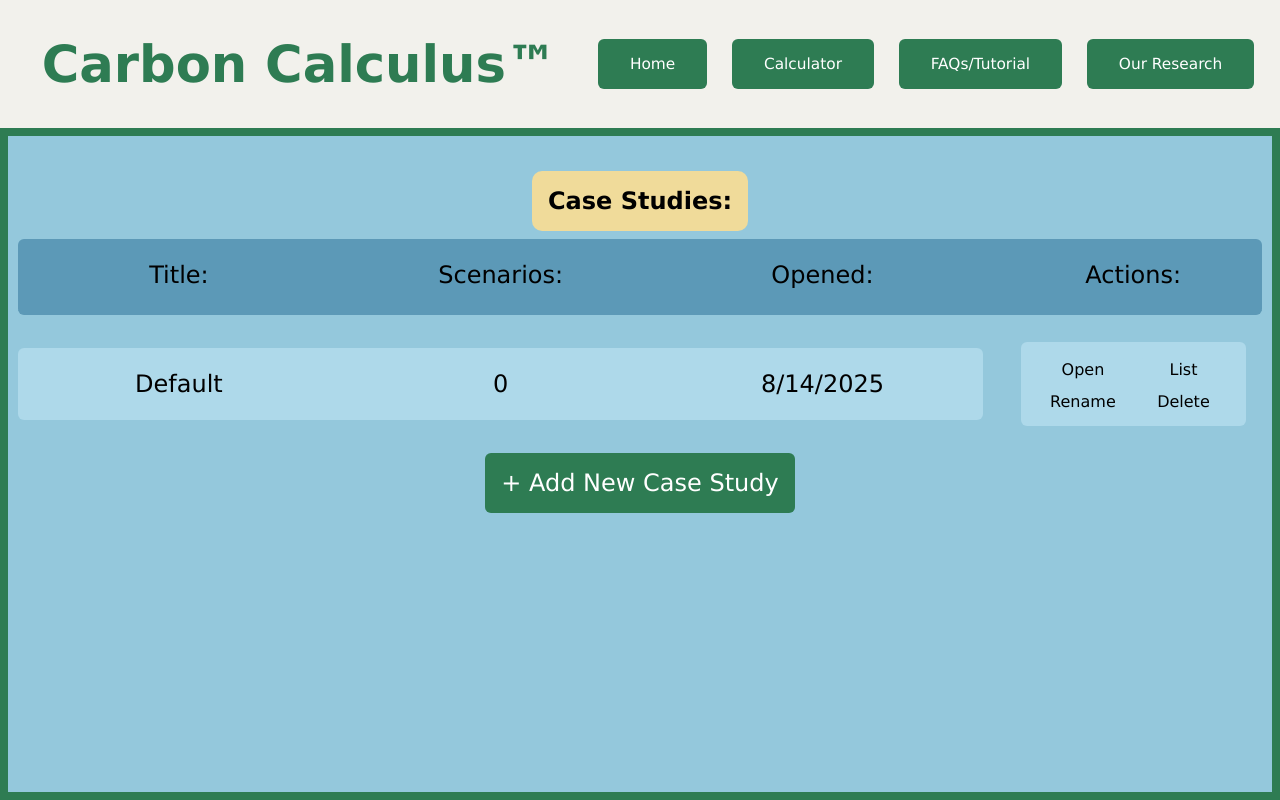
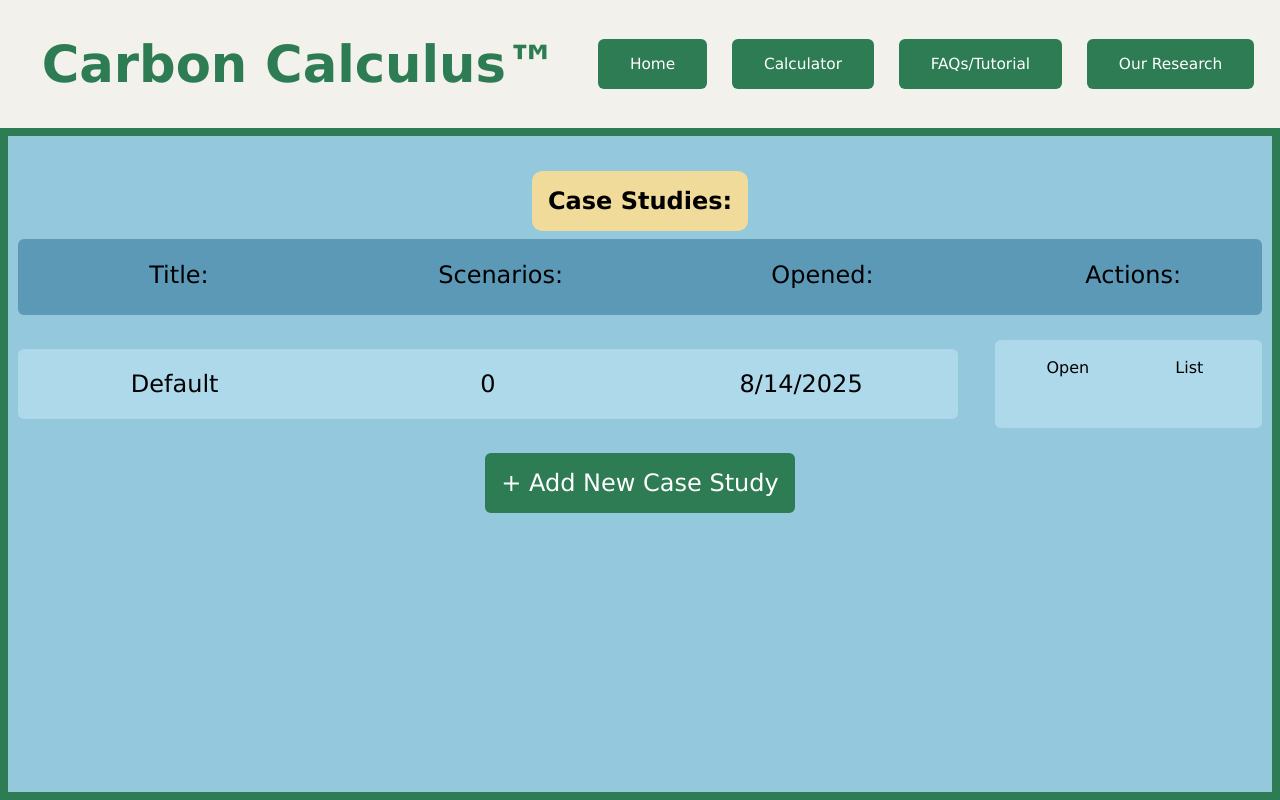
Before and after one commit to rjacks02/carboncalculus, a React (Vite) app: page /carboncalculus/CaseStudies in a window 1280 px wide. Built offline with nearby package versions, Linux system fonts and the light colour scheme.

Commit message:
Add comments to Case Studies

```diff
--- a/src/css/NPV.module.css
+++ b/src/css/NPV.module.css
@@ -488,8 +488,7 @@ html, body, #root {
 .save{
   height: fit-content;
   margin-bottom: 2%;
-  display: grid;
-  grid-template-columns: 8fr 2fr;
+  display: flex;
   line-height: 50%;
   align-items: center;
   border: none;
@@ -502,7 +501,7 @@ html, body, #root {
 
 .saveInfo{
   display: grid;
-  grid-template-columns: 2fr 1fr 1fr 1fr;
+  grid-template-columns: 1fr 1fr 1fr 1fr;
   height: fit-content;
   line-height: 50%;
   align-items: center;
@@ -510,6 +509,7 @@ html, body, #root {
   border: none;
   border-radius: 6px;
   text-align: center;
+  width: 80%;
 }
 
 .noScenarios{
@@ -534,6 +534,7 @@ html, body, #root {
   border: none;
   border-radius: 6px;
   text-align: center;
+  width: 80%;
 }
 
 .caseTitle{
@@ -588,7 +589,7 @@ html, body, #root {
   background-color: #aed9ea;
   border-radius: 6px;
   padding: 1rem;
-  width: 80%;
+  width: 20%;
   height: 60%;
 }
 
--- a/src/pages/CaseStudies.jsx
+++ b/src/pages/CaseStudies.jsx
@@ -1,43 +1,48 @@
-import React, {useState, useRef, useEffect} from "react";
-import { useNavigate } from "react-router-dom";
+import React, {useState, useEffect} from "react"; //react imports
+import { useNavigate } from "react-router-dom"; //navigation imports
 
-import styles from '../css/NPV.module.css'
+import styles from '../css/NPV.module.css' //styling imports
 
-import Saved from '../components/Saved'
+//component imports
+import Saved from '../components/Carbon/Saved'
 import Header from '../components/Header'
 
-const Item = ({key_, setPage, setCaseStudy, openCaseStudy, caseStudy, refreshKeys, badName, setBadName, setOpenCase}) => {
-    const navigate = useNavigate();
-    const [info, setInfo] = useState({});
-    const [deleteCase, setDeleteCase] = useState(false);
+//each case study component
+const Item = ({caseStudy, refreshKeys, setBadName, setOpenCase}) => {
+    const navigate = useNavigate(); //navigation
 
-    const [showPopup, setShowPopup] = useState(false);
-    const [newName, setNewName] = useState('');
-    const [rename, setRename] = useState(false);
+    const [info, setInfo] = useState({}); //info about each case study
+    const [newName, setNewName] = useState(''); //for renaming case study
 
+    const [deletePopup, setDeletePopup] = useState(false); //delete case study popup
+    const [renamePopup, setRenamePopup] = useState(false); //rename case study popup
+
+    //update info based on case study
     useEffect(() => {
-      const parsedInfo = JSON.parse(localStorage.getItem(key_));
+      const parsedInfo = JSON.parse(localStorage.getItem(caseStudy));
       if (parsedInfo) {
         setInfo(parsedInfo);
       }
-    }, [key_]);
+    }, [caseStudy]);
 
+    //deletes case study and included scenarios from local storage, refreshes keys
     function deleteCaseStudy(){
-        let scenarios = JSON.parse(localStorage.getItem(key_)).scenarios;
+        let scenarios = JSON.parse(localStorage.getItem(caseStudy)).scenarios;
         for (let i = 0; i < scenarios.length; i++){
             localStorage.removeItem('scenario-'+scenarios[i]);
         }
-        localStorage.removeItem(key_);
+        localStorage.removeItem(caseStudy);
         refreshKeys();
     }
 
+    //rename case study, check if name already exists
     function renameCaseStudy(name){
         if (localStorage.getItem('caseStudy-'+name)){
             setBadName(true);
         }
         else{
-            const stored = JSON.parse(localStorage.getItem(key_));
-            localStorage.removeItem(key_);
+            const stored = JSON.parse(localStorage.getItem(caseStudy));
+            localStorage.removeItem(caseStudy);
             localStorage.setItem('caseStudy-' + name, JSON.stringify(stored));
             refreshKeys();
         }
@@ -47,7 +52,7 @@ const Item = ({key_, setPage, setCaseStudy, openCaseStudy, caseStudy, refreshKey
         <div className = {styles.save}>
             <div className = {styles.caseInfo}>
                 <div className = {styles.caseInfoItem}>
-                    {key_.substring(10)}
+                    {caseStudy.substring(10)}
                 </div>
                 <div className = {styles.caseInfoItem}>
                     {info.scenarios?.length ?? 0}
@@ -57,33 +62,25 @@ const Item = ({key_, setPage, setCaseStudy, openCaseStudy, caseStudy, refreshKey
                 </div>
             </div>
             <div className = {styles.saveAction}>
-                <div className = {styles.saveActionItem} onClick = {() => {localStorage.setItem('currentCase', JSON.stringify({name: key_.substring(10)})); navigate('/NPVCarbon')}}>Open</div>
-                <div className = {styles.saveActionItem} onClick = {() => {setOpenCase(key_.substring(10))}}>List</div>
-                <div className = {styles.saveActionItem} onClick = {() => {setRename(true);}}>Rename</div>
-                <div className = {styles.saveActionItem} onClick = {() => {setDeleteCase(true);}}>Delete</div>
+                <div className = {styles.saveActionItem} onClick = {() => {localStorage.setItem('currentCase', JSON.stringify({name: caseStudy.substring(10)})); navigate('/NPVCarbon')}}>Open</div>
+                <div className = {styles.saveActionItem} onClick = {() => {setOpenCase(caseStudy.substring(10))}}>List</div>
+                {caseStudy !== 'caseStudy-Default' && (<div className = {styles.saveActionItem} onClick = {() => {setRenamePopup(true);}}>Rename</div>)}
+                {caseStudy !== 'caseStudy-Default' && (<div className = {styles.saveActionItem} onClick = {() => {setDeletePopup(true);}}>Delete</div>)}
             </div>
-            {deleteCase && caseStudy !== 'caseStudy-Default' && (
+
+            {deletePopup && (
                 <div className={styles.overlay}>
                     <div className={styles.popup}>
                         <h2>Are you sure you want to delete this case study? <br/> This will also delete all the scenarios within it.</h2>
                         <div className = {styles.popup2Container}>
-                <button className = {styles.popupButton} onClick={() => {setDeleteCase(false);}}>No, Cancel</button>
-                <button className = {styles.popupButton} onClick={() => {setDeleteCase(false); deleteCaseStudy();}}>Yes, Delete</button>
+                            <button className = {styles.popupButton} onClick={() => {setDeletePopup(false);}}>No, Cancel</button>
+                            <button className = {styles.popupButton} onClick={() => {setDeletePopup(false); deleteCaseStudy();}}>Yes, Delete</button>
                         </div>
                     </div>
                 </div>
             )}
-          {deleteCase && caseStudy === 'caseStudy-Default' && (
-            <div className={styles.overlay}>
-              <div className={styles.popup}>
-              <h2>In this version, the Default Case Study cannot be deleted.</h2>
-                <div className = {styles.popupContainer}>
-                <button className = {styles.popupButton} onClick={() => {setDeleteCase(false);}}>OK</button>
-              </div>
-              </div>
-            </div>
-          )}
-          {rename && caseStudy !== 'caseStudy-Default' && (
+
+            {renamePopup && (
                 <div className={styles.overlay}>
                     <div className={styles.popup}>
                         <h2>Enter a New Name for the Case Study:</h2>
@@ -92,55 +89,40 @@ const Item = ({key_, setPage, setCaseStudy, openCaseStudy, caseStudy, refreshKey
                             onChange={(e) => setNewName(e.target.value)}
                             type="text" />
                         <div className = {styles.popupButtonContainer}>
-                        <button className = {styles.popupButton} onClick={() => {setRename(false); setNewName('')}}>Cancel</button>
-                        <button className = {styles.popupButton} onClick={() => {setRename(false); renameCaseStudy(newName); setNewName('');}}>Confirm</button>
+                            <button className = {styles.popupButton} onClick={() => {setRenamePopup(false); setNewName('')}}>Cancel</button>
+                            <button className = {styles.popupButton} onClick={() => {setRenamePopup(false); renameCaseStudy(newName); setNewName('');}}>Confirm</button>
                         </div>
                     </div>
                 </div>
             )}
-            {rename && caseStudy === 'caseStudy-Default' && (
-                <div className={styles.overlay}>
-                    <div className={styles.popup}>
-                    <h2>In this version, the Default Case Study cannot be renamed.</h2>
-                    <div className = {styles.popupContainer}>
-                <button className = {styles.popupButton} onClick={() => {setRename(false);}}>OK</button>
-              </div>
-                    </div>
-                </div>
-            )}
-            {badName && (
-            <div className={styles.overlay}>
-              <div className={styles.popup}>
-              <h2>A case study with this name already exists, so the action could not be completed.</h2>
-                <div className = {styles.popupContainer}>
-                <button className = {styles.popupButton} onClick={() => {setBadName(false);}}>OK</button>
-              </div>
-              </div>
-            </div>
-          )}
+
         </div>
     )
 }
 
-const CaseStudies = ({setCaseStudy, setPage, openCaseStudy}) => {
-    const [localKeys, setLocalKeys] = useState([]);
-    const [addPopup, setAddPopup] = useState(false);
-    const [newName, setNewName] = useState('');
-    const [refreshCode, setRefreshCode] = useState(0);
-    const [badName, setBadName] = useState(false);
+//page for list of case studies
+const CaseStudies = () => {
+    const [caseStudies, setCaseStudies] = useState([]); //list of case studies
+    const [openCase, setOpenCase] = useState(''); //currently open case
+    const [refreshCode, setRefreshCode] = useState(0); //rerender list of case studies
 
-    const [openCase, setOpenCase] = useState('');
+    const [addPopup, setAddPopup] = useState(false); //popup to add new case study
+    const [newName, setNewName] = useState(''); //rename case study
+    const [badName, setBadName] = useState(false); //triggers true if case study with new name already exists
 
+
+    //finds all saved case studies
     useEffect(() => {
         if (Object.keys(localStorage).filter(k => k.startsWith("caseStudy-")).length === 0){
-            newCaseStudy('Default');
+            newCaseStudy('Default'); //if no case studies exist, create default case study
         }
         refreshKeys();
     }, []);
 
 
+    //creates new case study
     function newCaseStudy(name){
-        if (localStorage.getItem('caseStudy-'+name)){
+        if (localStorage.getItem('caseStudy-'+name)){ //if case study with name already exists
             setBadName(true);
         }
         else{
@@ -149,11 +131,14 @@ const CaseStudies = ({setCaseStudy, setPage, openCaseStudy}) => {
         }
     }
 
+    //refreshes case studies in order of last opened
     function refreshKeys() {
         if (Object.keys(localStorage).filter(k => k.startsWith("caseStudy-")).length === 0){
-            newCaseStudy('Default');
+            newCaseStudy('Default'); //if no case studies exist, create default case study
         }
-        const keyWithTimestamps = Object.keys(localStorage)
+
+        //sorts case studies
+        const keysWithTimestamps = Object.keys(localStorage)
         .filter(k => k.startsWith("caseStudy-"))
         .sort((a, b) => {
             let caseA = JSON.parse(localStorage.getItem(a));
@@ -162,10 +147,9 @@ const CaseStudies = ({setCaseStudy, setPage, openCaseStudy}) => {
             const numB = parseInt(caseB.openedAt);
             return numB - numA;
         });
-        setLocalKeys(keyWithTimestamps);
-        setRefreshCode(prev => prev+1);
+        setCaseStudies(keysWithTimestamps);
+        setRefreshCode(prev => prev+1); //updates list
     }
-
 
 
     return (
@@ -191,12 +175,13 @@ const CaseStudies = ({setCaseStudy, setPage, openCaseStudy}) => {
                                 Actions:
                             </div>
                         </div>
-                    {localKeys.map((key) => (<Item key={key+refreshCode} key_ = {key} setPage = {setPage} setCaseStudy = {setCaseStudy} openCaseStudy = {openCaseStudy} caseStudy = {key} refreshKeys = {refreshKeys} badName = {badName} setBadName={setBadName} setOpenCase = {setOpenCase}/>))}
+                        {caseStudies.map((key) => (<Item key={key+refreshCode} caseStudy = {key} refreshKeys = {refreshKeys} setBadName={setBadName} setOpenCase = {setOpenCase}/>))}
                         <div className = {styles.caseButtonWrapper}>
                             <button className = {styles.caseButton} onClick = {() => {setAddPopup(true);}}><span>+ Add New Case Study</span></button>
                         </div>
                     </div>
                 </div>
+
                 {addPopup && (
                     <div className={styles.overlay}>
                         <div className={styles.popup}>
@@ -212,6 +197,7 @@ const CaseStudies = ({setCaseStudy, setPage, openCaseStudy}) => {
                         </div>
                     </div>
                 )}
+
                 {badName && (
                     <div className={styles.overlay}>
                     <div className={styles.popup}>
@@ -222,8 +208,10 @@ const CaseStudies = ({setCaseStudy, setPage, openCaseStudy}) => {
                     </div>
                     </div>
                 )}
+
             </div>)}
-        {openCase && <Saved caseStudy = {openCase}/>}
+
+            {openCase && <Saved openCase = {openCase} setOpenCase = {setOpenCase} caseStudies = {caseStudies}/>}
         </div>
     );
 };
```
Also changed, not shown: src/components/Carbon/Saved.jsx (renamed from src/components/Saved.jsx, +14 -15 lines). Lines whose indentation alone changed are shown as unchanged.
